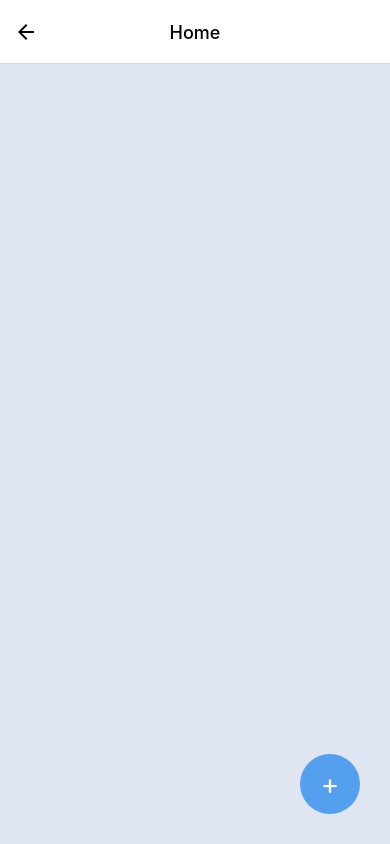
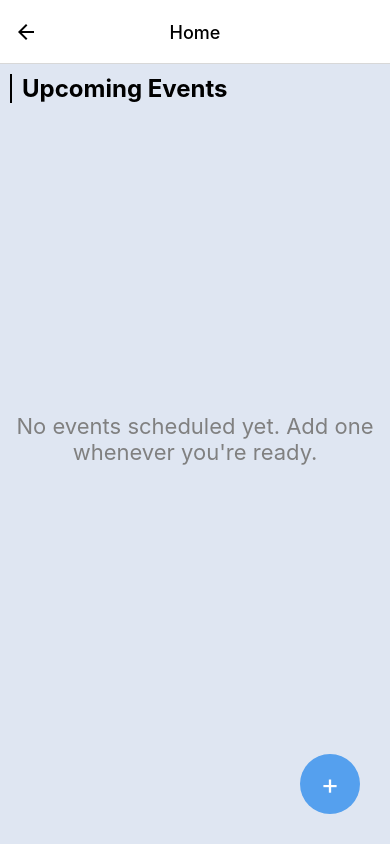
Before and after one commit to SyedAli017/Calender-app, a React Native app: screen /Home in a window 390 px wide. Built offline with nearby package versions, Linux system fonts and the light colour scheme.

Commit message:
no event message

```diff
--- a/components/Button.js
+++ b/components/Button.js
@@ -15,6 +15,7 @@ const styles = StyleSheet.create({
     paddingHorizontal: 80,
     paddingVertical: 15,
     marginTop: 50,
+    elevation: 10,
   },
   buttonText: {
     color: "white",
--- a/screens/HomeScreen.js
+++ b/screens/HomeScreen.js
@@ -4,6 +4,12 @@ import AddButton from "../components/AddButton";
 const HomeScreen = () => {
   return (
     <View style={styles.container}>
+      <Text style={styles.upcomingTitle}>Upcoming Events</Text>
+      <View style={styles.centerContent}>
+        <Text style={styles.noEventMessage}>
+          No events scheduled yet. Add one whenever you're ready.
+        </Text>
+      </View>
       <View style={styles.button}>
         <AddButton />
       </View>
@@ -15,8 +21,29 @@ const styles = StyleSheet.create({
   container: {
     flex: 1,
     backgroundColor: "#dfe6f2",
+    justifyContent: "center",
     alignItems: "center",
+  },
+  centerContent: {
+    flex: 1,
     justifyContent: "center",
+    alignItems: "center",
+  },
+  upcomingTitle: {
+    fontSize: 24,
+    fontWeight: "bold",
+    margin: 10,
+    borderLeftWidth: 2,
+    borderColor: "black",
+    paddingLeft: 10,
+    alignSelf: "flex-start",
+  },
+  noEventMessage: {
+    fontSize: 22,
+    alignSelf: "center",
+    textAlign: "center",
+    color: "gray",
+    marginBottom: 80,
   },
   button: {
     position: "absolute",
```
